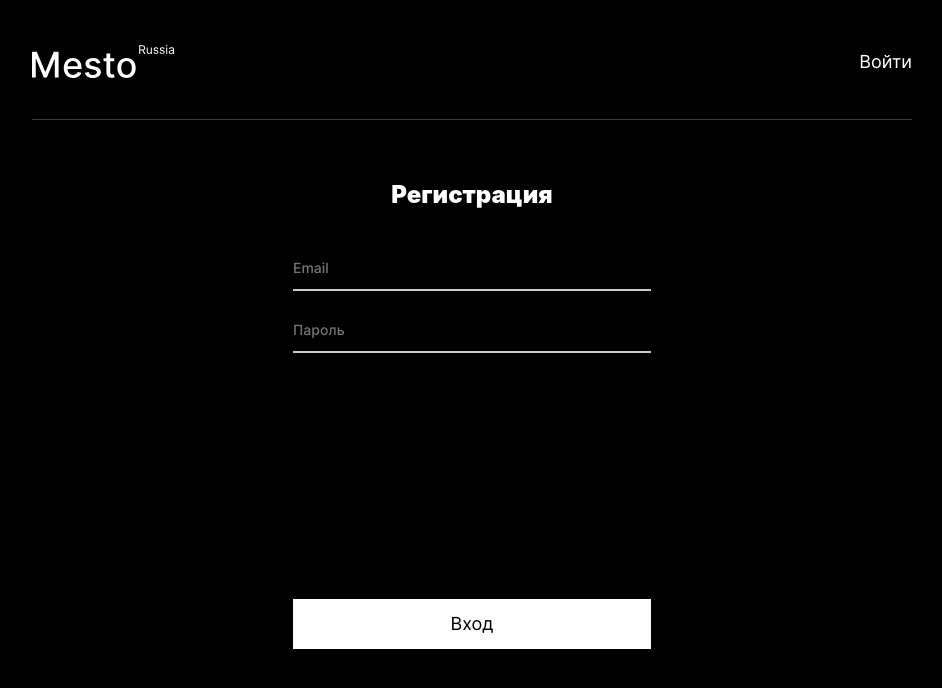
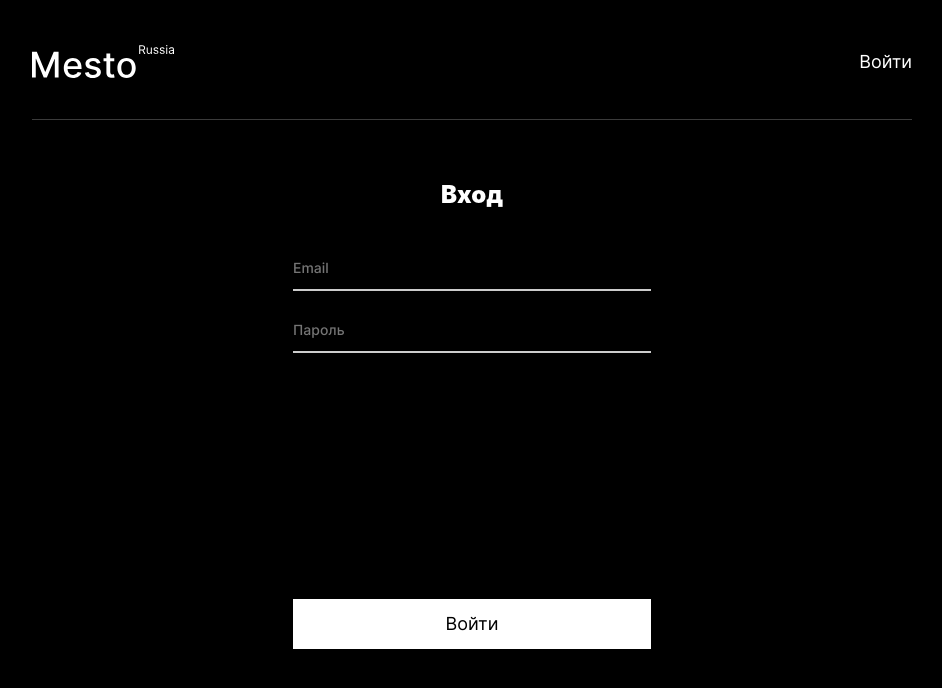
Before and after one commit to Vovkasquid/react-mesto-auth, a React (Create React App) app: page /sign-in in a window 1280 px wide. Shown: the top 688 px of the page, without its empty margins (168-1110 px from the left). Built offline with nearby package versions, Linux system fonts and the light colour scheme; no server answers; a web font is replaced by a local one.

Commit message:
feat: сделать компонент AuthComponent

```diff
--- /dev/null
+++ b/src/components/AuthComponent.js
@@ -0,0 +1,22 @@
+import React from 'react';
+import Header from "./Header";
+
+//Чтобы не дублировать практически одинакоый код в Login и Register
+//Делаю этот компонент
+function AuthComponent({isLogin}) {
+  return (
+    <>
+      <Header textButton={isLogin ? 'Войти' : 'Зарегистрироваться'}/>
+      <section className="auth page__auth">
+        <h1 className="auth__header">{isLogin ? 'Вход' : 'Регистрация'}</h1>
+        <form name='authorization' className="auth__form">
+          <input type="email" name="editLinkAvatar" id="email-input-login" className="auth__input" placeholder="Email" required/>
+          <input type="password" name="editLinkAvatar" id="password-input-login" className="auth__input" placeholder="Пароль" required/>
+          <button aria-label={isLogin ? 'Войти' : 'Зарегестрироваться'} type="submit" className={`auth__button`}>{isLogin ? 'Войти' : 'Зарегестрироваться'}</button>
+        </form>
+      </section>
+    </>
+  );
+}
+
+export default AuthComponent;
--- a/src/components/Login.js
+++ b/src/components/Login.js
@@ -1,20 +1,13 @@
 import React from 'react';
 import Header from './Header';
+import AuthComponent from './AuthComponent';
 
 //Компонент для логина пользователя
 function Login() {
+  //Ниже передадим компоненту не стейт, а просто переменную, чтобы он правильно отрендерил компонент
+  //Компонент будет не динамическим, а статистическим и включать по роуту. Его перерисовывать не надо
   return (
-    <>
-      <Header textButton={'Войти'}/>
-      <section className="auth page__auth">
-        <h1 className="auth__header">Регистрация</h1>
-        <form name='authorization' className="auth__form">
-          <input type="email" name="editLinkAvatar" id="email-input-login" className="auth__input" placeholder="Email" required/>
-          <input type="password" name="editLinkAvatar" id="password-input-login" className="auth__input" placeholder="Пароль" required/>
-          <button aria-label="Войти" type="submit" className={`auth__button`}>Вход</button>
-        </form>
-      </section>
-    </>
+    <AuthComponent isLogin={true}/>
   );
 }
 
```
